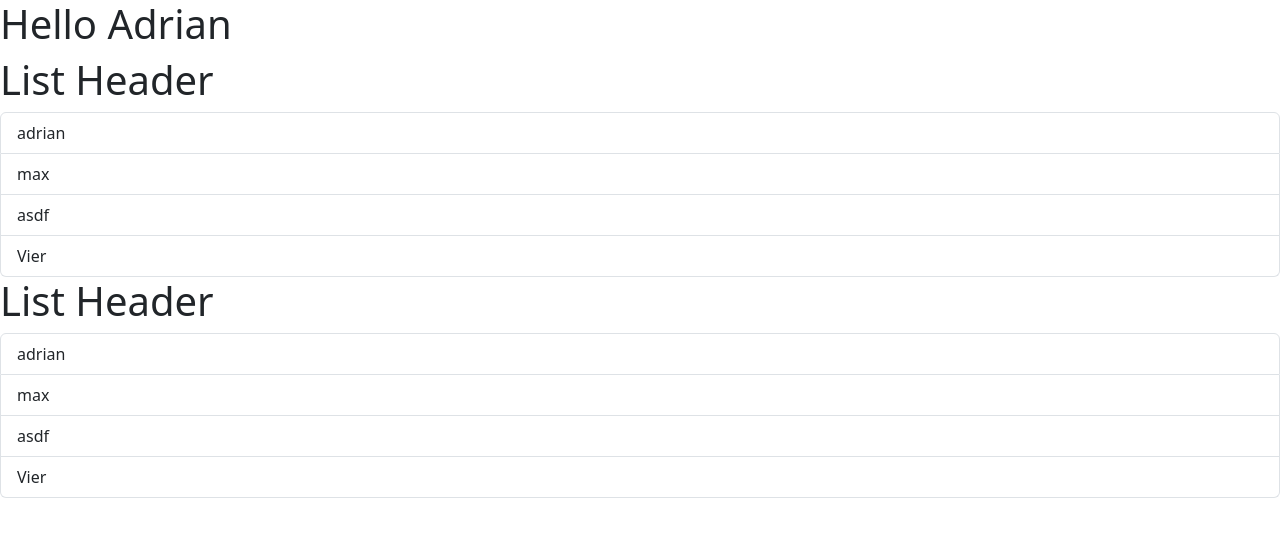
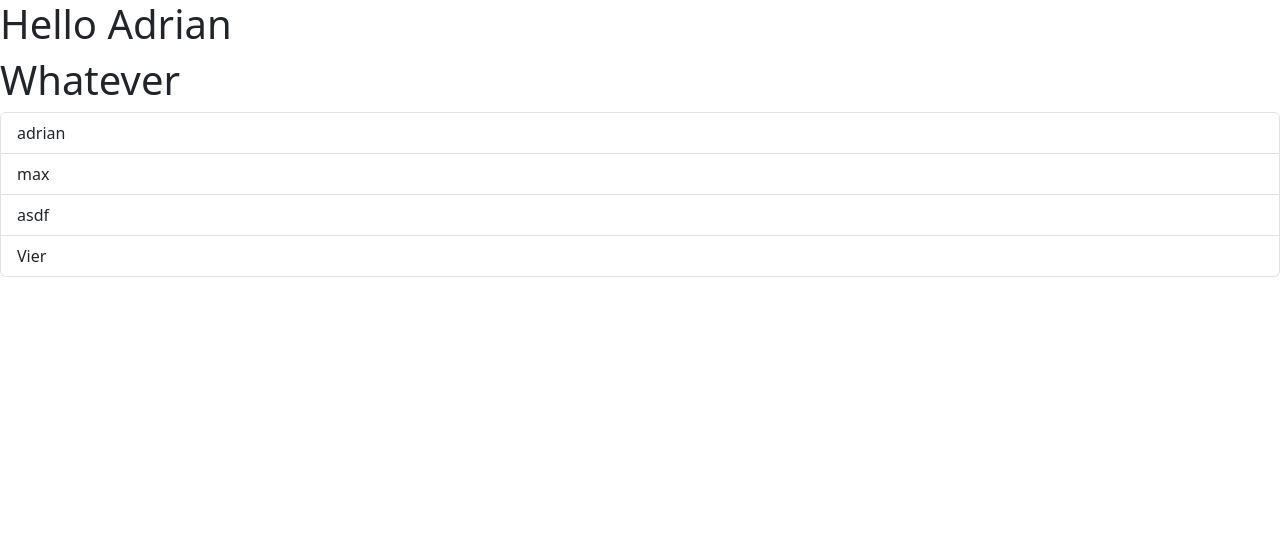
Before and after one commit to adrian1703/sxr-frontend, a React (Vite) app: page / in a window 1280 px wide. Shown: the top 536 px of the page. Built offline with nearby package versions, Linux system fonts and the light colour scheme.

Commit message:
Tryouts: props

```diff
--- a/src/App.tsx
+++ b/src/App.tsx
@@ -3,11 +3,16 @@ import ListGroup from "./components/ListGroup.tsx";
 
 
 function App() {
+    const items = [
+        'adrian',
+        'max',
+        'asdf',
+        'Vier'
+    ]
     return (
         <>
             <Message/>
-            <ListGroup/>
-            <ListGroup/>
+            <ListGroup heading={"Whatever"} items={items}/>
         </>)
 }
 
--- a/src/components/ListGroup.tsx
+++ b/src/components/ListGroup.tsx
@@ -1,12 +1,12 @@
 import React, {useState} from "react";
 
-function ListGroup() {
-    const items = [
-        'adrian',
-        'max',
-        'asdf',
-        'Vier'
-    ]
+interface ListGroupProps {
+    heading: string,
+    items:   string[]
+}
+
+function ListGroup(props: ListGroupProps) {
+    const items = props.items;
     const [selectedIndex, setSelectedIndex] = useState(-1)
 
 
@@ -34,7 +34,7 @@ function ListGroup() {
 
     return (
         <>
-            <h1>List Header</h1>
+            <h1>{props.heading}</h1>
             <ul className="list-group">
                 {getEmptyItemsMessage()}
                 {getItems()}
```
